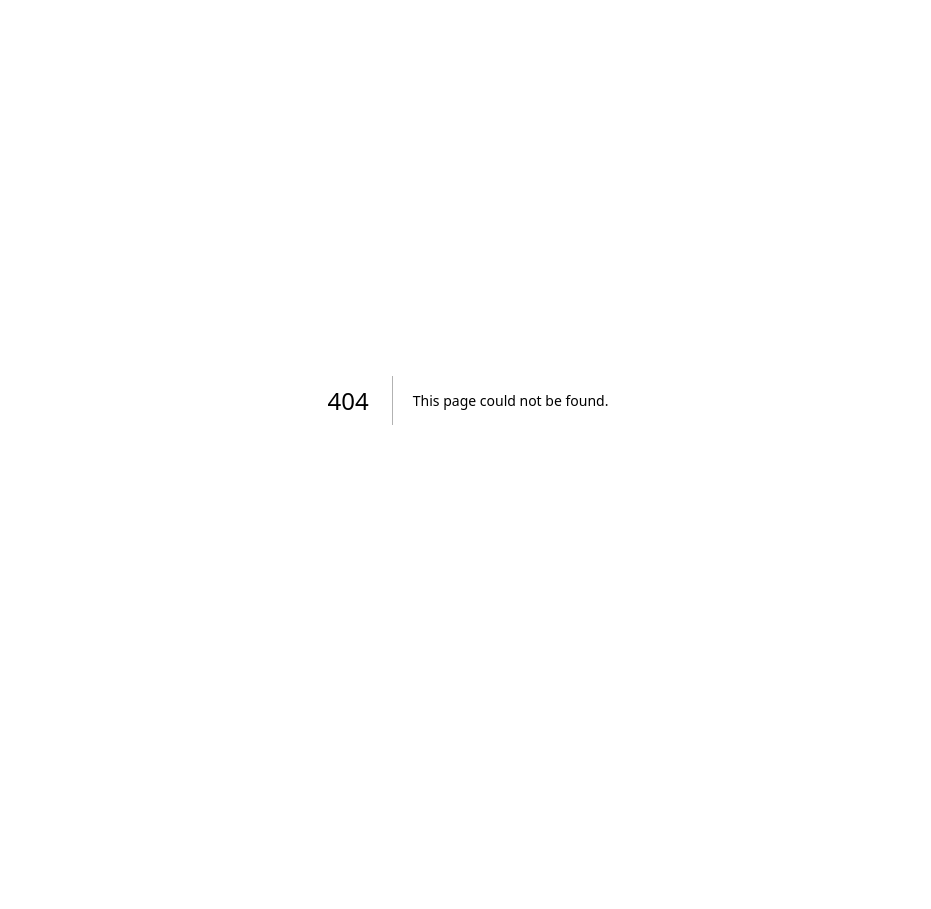
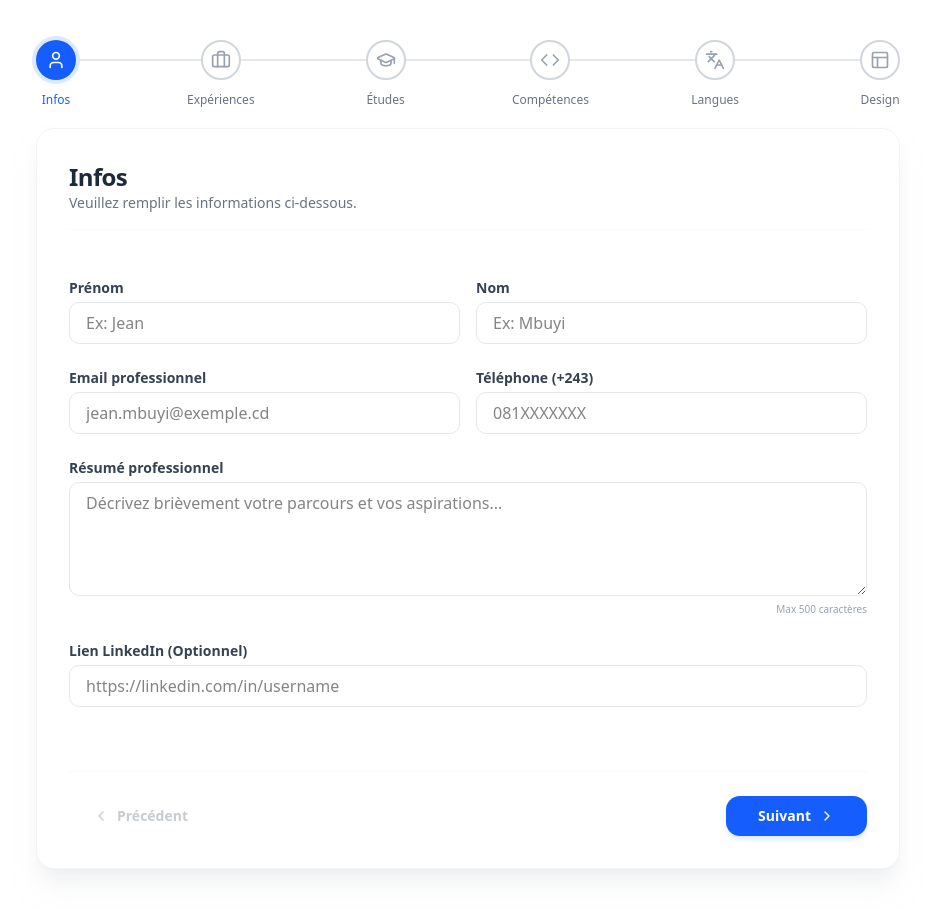
Before and after one commit to freddymk313/cv-maker, a Next.js app: page /dashboard/cv/preview/create in a window 1280 px wide. Before the commit this address had no page. Shown: the whole page, without its empty margins (172-1103 px from the left). Before the commit the page ends 800 px from the top, so only its background shows below. Built offline with nearby package versions, Linux system fonts and the light colour scheme; no server answers.

Commit message:
part one show

```diff
--- a/app/dashboard/create-cv/page.tsx
+++ b/app/dashboard/cv/preview/create/page.tsx
@@ -13,13 +13,14 @@ import {
   Languages,
   Layout,
 } from "lucide-react";
+
+// Tes imports de composants
 import PersonalInfoForm from "@/components/cv/PersonalInfoForm";
 import ExperiencesForm from "@/components/cv/ExperiencesForm";
 import EducationForm from "@/components/cv/EducationForm";
 import SkillsForm from "@/components/cv/SkillsForm";
 import LanguagesForm from "@/components/cv/LanguagesForm";
 import TemplateForm from "@/components/cv/TemplateForm";
-// import PersonalInfoForm from "./_components/PersonalInfoForm"; // Importation du sous-composant
 
 const steps = [
   { id: "personalInfo", label: "Infos", icon: User },
@@ -33,21 +34,24 @@ const steps = [
 export default function CreateCv() {
   const [currentStep, setCurrentStep] = useState(0);
   const [isLoading, setIsLoading] = useState(false);
-  const [isFetching, setIsFetching] = useState(true); // État pour le chargement initial
-  const [cvData, setCvData] = useState<any>(null); // Données venant de la DB
+  const [isFetching, setIsFetching] = useState(true);
+  const [cvData, setCvData] = useState<any>(null);
   const router = useRouter();
 
-  // --- 1. CHARGEMENT DES DONNÉES EXISTANTES ---
+  // --- CHARGEMENT INITIAL ---
   useEffect(() => {
     const fetchCv = async () => {
       try {
         const res = await fetch("/api/cv");
+        if (res.ok) {
           const data = await res.json();
-        if (data) {
+          // On vérifie si data n'est pas vide (null ou {})
+          if (data && Object.keys(data).length > 0) {
             setCvData(data);
           }
+        }
       } catch (error) {
-        console.error("Erreur lors de la récupération du CV", error);
+        console.error("Erreur de récupération:", error);
       } finally {
         setIsFetching(false);
       }
@@ -55,11 +59,10 @@ export default function CreateCv() {
     fetchCv();
   }, []);
 
-  const nextStep = () =>
-    setCurrentStep((prev) => Math.min(prev + 1, steps.length - 1));
+  const nextStep = () => setCurrentStep((prev) => Math.min(prev + 1, steps.length - 1));
   const prevStep = () => setCurrentStep((prev) => Math.max(prev - 1, 0));
 
-  // Fonction centrale pour sauvegarder chaque étape via ton API
+  // --- SAUVEGARDE ET MISE À JOUR LOCALE ---
   const saveStepData = async (stepId: string, data: any) => {
     setIsLoading(true);
     try {
@@ -69,28 +72,31 @@ export default function CreateCv() {
         body: JSON.stringify({ step: stepId, data }),
       });
 
-      if (!response.ok) throw new Error("Erreur de sauvegarde");
+      const result = await response.json();
+
+      if (!response.ok) throw new Error(result.message || "Erreur de sauvegarde");
+
+      // Mise à jour de l'état local avec le CV complet retourné par l'API
+      // Cela permet d'avoir les données fraîches pour l'étape suivante ou précédente
+      setCvData(result.cv);
 
       if (currentStep === steps.length - 1) {
-        router.push("/dashboard"); // Terminé !
+        router.push("/dashboard");
       } else {
         nextStep();
       }
-    } catch (error) {
-      alert("Erreur lors de la sauvegarde. Vérifiez votre connexion.");
+    } catch (error: any) {
+      alert(error.message || "Erreur lors de la sauvegarde.");
     } finally {
       setIsLoading(false);
     }
   };
 
-  // --- 2. GESTION DE L'ATTENTE ---
   if (isFetching) {
     return (
-      <div className="flex flex-col items-center justify-center min-h-100">
+      <div className="flex flex-col items-center justify-center min-h-[400px]">
         <div className="animate-spin rounded-full h-12 w-12 border-t-2 border-b-2 border-blue-600 mb-4"></div>
-        <p className="text-gray-500 font-medium">
-          Récupération de votre brouillon...
-        </p>
+        <p className="text-gray-500 font-medium">Récupération de votre brouillon...</p>
       </div>
     );
   }
@@ -107,10 +113,7 @@ export default function CreateCv() {
             const isActive = currentStep === index;
 
             return (
-              <div
-                key={step.id}
-                className="relative z-10 flex flex-col items-center"
-              >
+              <div key={step.id} className="relative z-10 flex flex-col items-center">
                 <div
                   className={`w-10 h-10 rounded-full flex items-center justify-center transition-all duration-300 ${
                     isCompleted
@@ -120,15 +123,9 @@ export default function CreateCv() {
                         : "bg-white border-2 border-gray-300 text-gray-400"
                   }`}
                 >
-                  {isCompleted ? (
-                    <Check className="w-5 h-5" />
-                  ) : (
-                    <Icon className="w-5 h-5" />
-                  )}
+                  {isCompleted ? <Check className="w-5 h-5" /> : <Icon className="w-5 h-5" />}
                 </div>
-                <span
-                  className={`absolute -bottom-7 text-xs font-medium whitespace-nowrap ${isActive ? "text-blue-600" : "text-gray-500"}`}
-                >
+                <span className={`absolute -bottom-7 text-xs font-medium whitespace-nowrap ${isActive ? "text-blue-600" : "text-gray-500"}`}>
                   {step.label}
                 </span>
               </div>
@@ -138,17 +135,14 @@ export default function CreateCv() {
       </div>
 
       {/* --- ZONE DU FORMULAIRE --- */}
-      <div className="bg-white rounded-2xl shadow-xl shadow-gray-200/50 border border-gray-100 p-8 min-h-100">
+      <div className="bg-white rounded-2xl shadow-xl shadow-gray-200/50 border border-gray-100 p-8 min-h-[450px] relative">
         <div className="mb-8 border-b border-gray-50 pb-4">
           <h2 className="text-2xl font-bold text-gray-800 tracking-tight">
             {steps[currentStep].label}
           </h2>
-          <p className="text-gray-500 text-sm">
-            Veuillez remplir les informations ci-dessous.
-          </p>
+          <p className="text-gray-500 text-sm">Veuillez remplir les informations ci-dessous.</p>
         </div>
 
-        {/* AFFICHAGE DES ÉTAPES */}
         <div className="py-4">
           {currentStep === 0 && (
             <PersonalInfoForm
@@ -192,20 +186,11 @@ export default function CreateCv() {
 
           {currentStep === 5 && (
             <TemplateForm
-            // initialData={cvData?.template}
-              initialData={undefined} // Tu pourras passer la donnée récupérée de la DB ici
+              initialData={cvData?.templateId}
               onSubmit={(data) => saveStepData("template", data)}
               isLoading={isLoading}
             />
           )}
-
-          {/* {currentStep > 0 && (
-            <div className="text-center py-20">
-              <p className="text-gray-400 italic">
-                Étape {steps[currentStep].label} en cours de développement...
-              </p>
-            </div>
-          )} */}
         </div>
 
         {/* --- NAVIGATION --- */}
@@ -222,12 +207,12 @@ export default function CreateCv() {
 
           <button
             type="submit"
-            form="cv-form" // Très important : lie ce bouton au formulaire actif
+            form="cv-form"
             disabled={isLoading}
             className="flex items-center gap-2 px-8 py-2.5 text-sm font-semibold text-white bg-blue-600 hover:bg-blue-700 rounded-xl transition-all shadow-md shadow-blue-100 disabled:opacity-50"
           >
             {isLoading
-              ? "Enregistrement..."
+              ? "Sauvegarde..."
               : currentStep === steps.length - 1
                 ? "Terminer"
                 : "Suivant"}
```
Also changed, not shown: app/dashboard/cv/preview/[id]/page.tsx (added). Lines whose indentation alone changed are shown as unchanged.
